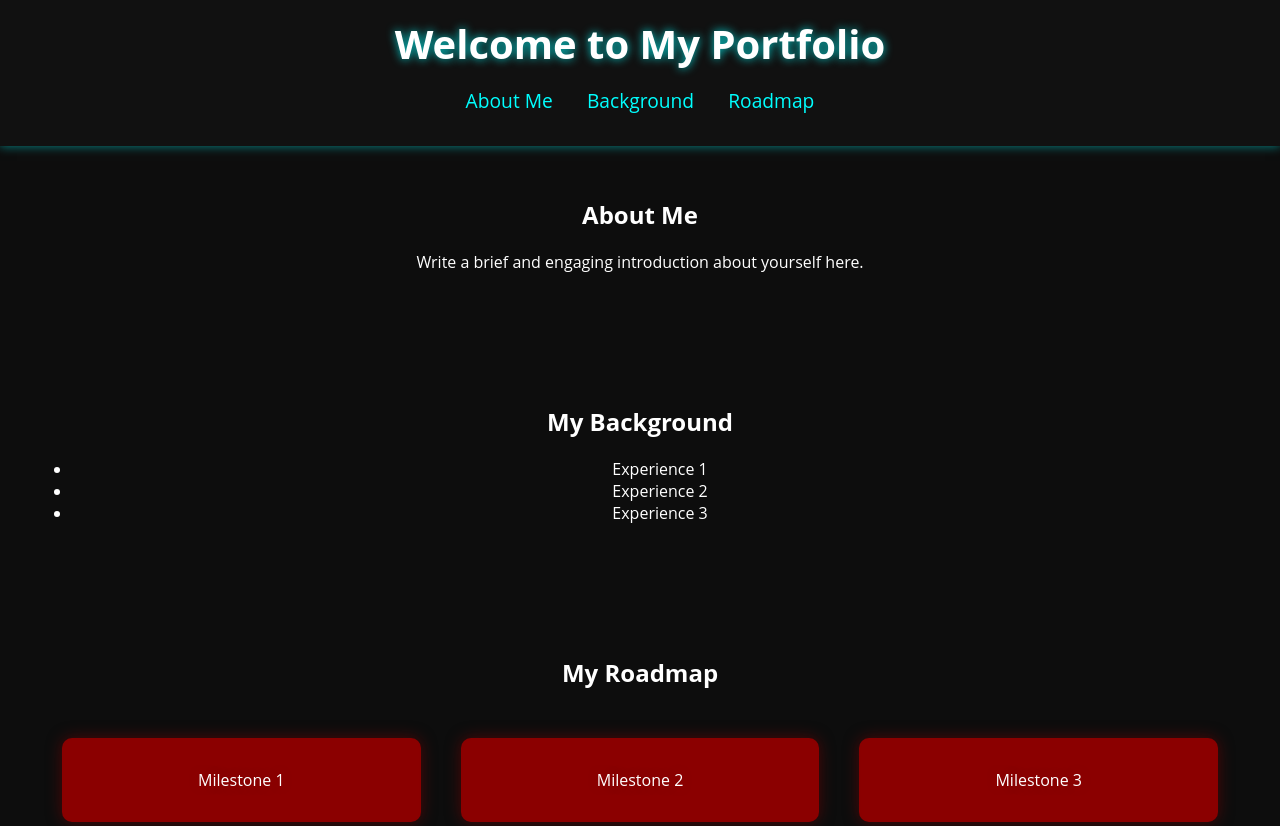
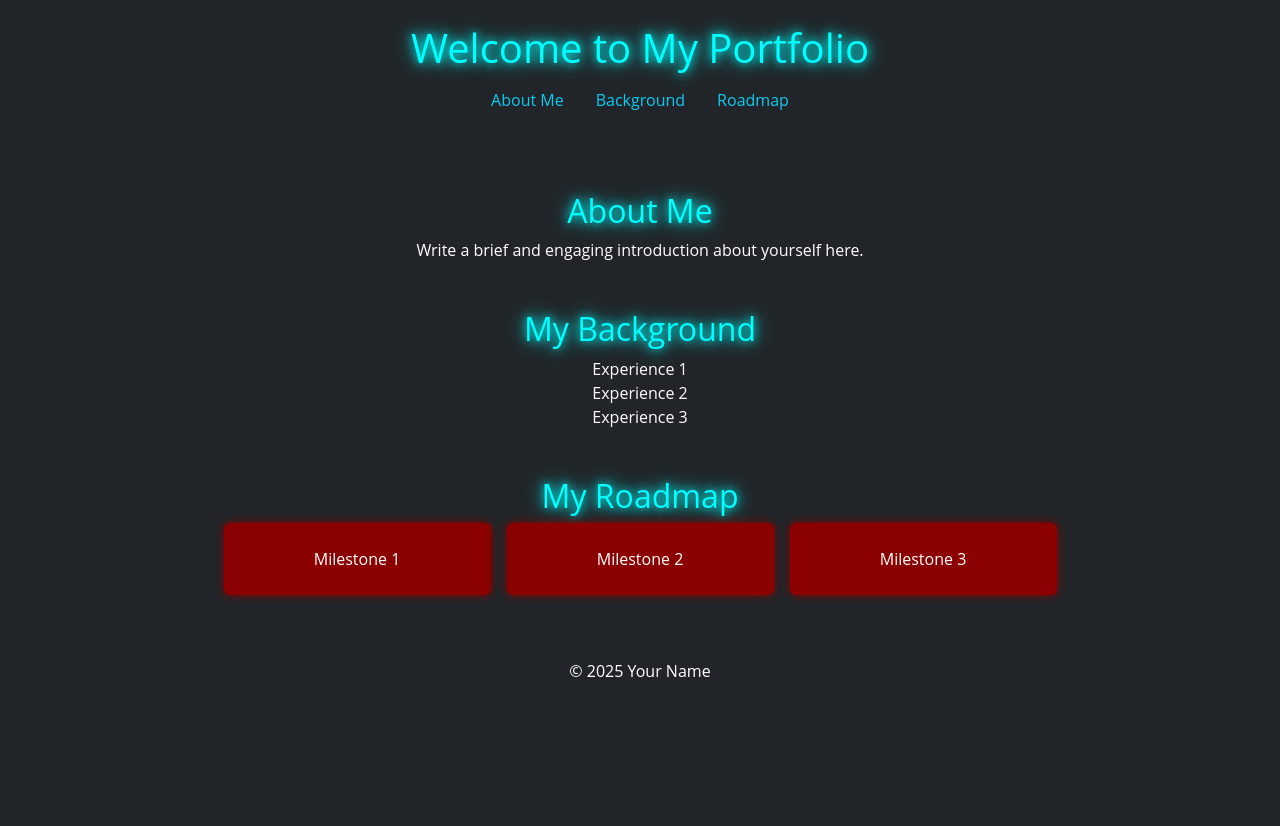
Before and after one commit to JcAPC/praktis, a plain HTML site: page home/index.html in a window 1280 px wide. Shown: the top 826 px of the page. After the commit the page ends 800 px from the top, so only its background shows below. Drawn offline with nearby package versions, Linux system fonts and the light colour scheme.

Commit message:
Commited na po

```diff
--- a/home/index.html
+++ b/home/index.html
@@ -2,50 +2,67 @@
 <html lang="en">
 <head>
     <meta charset="UTF-8">
-    <meta name="viewport" content="width=device-width, initial-scale=1.0">
+    <meta name="viewport" content="width=device-width, initial-scale=1">
     <title>My Portfolio</title>
+
+    <!-- Bootstrap 5 CSS -->
+    <link href="https://cdn.jsdelivr.net/npm/bootstrap@5.3.0/dist/css/bootstrap.min.css" rel="stylesheet">
+
+    <!-- Custom CSS -->
     <link rel="stylesheet" href="styles.css">
 </head>
-<body>
+<body class="bg-dark text-white">
 
-    <header>
-        <h1>Welcome to My Portfolio</h1>
+    <header class="text-center py-4">
+        <h1 class="text-neon">Welcome to My Portfolio</h1>
         <nav>
-            <ul>
-                <li><a href="#about">About Me</a></li>
-                <li><a href="#background">Background</a></li>
-                <li><a href="#roadmap">Roadmap</a></li>
+            <ul class="nav justify-content-center">
+                <li class="nav-item"><a class="nav-link text-info" href="#about">About Me</a></li>
+                <li class="nav-item"><a class="nav-link text-info" href="#background">Background</a></li>
+                <li class="nav-item"><a class="nav-link text-info" href="#roadmap">Roadmap</a></li>
             </ul>
         </nav>
     </header>
 
-    <section id="about">
-        <h2>About Me</h2>
+    <main class="container">
+        <section id="about" class="text-center my-5">
+            <h2 class="text-neon">About Me</h2>
             <p>Write a brief and engaging introduction about yourself here.</p>
         </section>
 
-    <section id="background">
-        <h2>My Background</h2>
-        <ul>
+        <section id="background" class="text-center my-5">
+            <h2 class="text-neon">My Background</h2>
+            <ul class="list-unstyled">
                 <li>Experience 1</li>
                 <li>Experience 2</li>
                 <li>Experience 3</li>
             </ul>
         </section>
 
-    <section id="roadmap">
-        <h2>My Roadmap</h2>
-        <div class="roadmap-container">
-            <div class="roadmap-item" data-tooltip="First milestone achieved!">Milestone 1</div>
-            <div class="roadmap-item" data-tooltip="Working on this milestone!">Milestone 2</div>
-            <div class="roadmap-item" data-tooltip="Future milestone!">Milestone 3</div>
+        <section id="roadmap" class="text-center my-5">
+            <h2 class="text-neon">My Roadmap</h2>
+            <div class="row g-3 justify-content-center">
+                <div class="col-md-3">
+                    <div class="roadmap-item p-4 rounded text-center" data-tooltip="First milestone achieved!">Milestone 1</div>
+                </div>
+                <div class="col-md-3">
+                    <div class="roadmap-item p-4 rounded text-center" data-tooltip="Working on this milestone!">Milestone 2</div>
+                </div>
+                <div class="col-md-3">
+                    <div class="roadmap-item p-4 rounded text-center" data-tooltip="Future milestone!">Milestone 3</div>
+                </div>
             </div>
         </section>
+    </main>
 
-    <footer>
+    <footer class="text-center py-3">
         &copy; 2025 Your Name
     </footer>
 
+    <!-- Bootstrap 5 JS Bundle -->
+    <script src="https://cdn.jsdelivr.net/npm/bootstrap@5.3.0/dist/js/bootstrap.bundle.min.js"></script>
+
+    <!-- Custom JS -->
     <script src="script.js"></script>
 
 </body>
--- a/home/styles.css
+++ b/home/styles.css
@@ -1,102 +1,36 @@
-/* Dark Background Theme */
 body {
-    background-color: #0d0d0d; /* Deep black for a clean look */
-    color: white;
+    background-color: #111;
     font-family: 'Open Sans', sans-serif;
-    margin: 0;
-    text-align: center;
 }
 
-/* Header Styling */
-header {
-    background-color: #111; /* Slightly lighter than body for contrast */
-    padding: 1rem 0;
-    text-align: center;
-    box-shadow: 0 0 10px rgba(0, 255, 255, 0.5);
+/* Neon Effect */
+.text-neon {
+    color: #00ffff;
+    text-shadow: 0 0 10px #00ffff, 0 0 20px #00ffff;
 }
 
-header h1 {
-    font-size: 2.5rem;
-    margin: 0;
-    text-shadow: 0 0 10px rgba(0, 255, 255, 0.8);
-}
-
-/* Navigation */
-nav ul {
-    list-style: none;
-    padding: 0;
-}
-
-nav ul li {
-    display: inline;
-    margin: 0 15px;
-}
-
-nav ul li a {
-    color: #0ff;
-    text-decoration: none;
-    font-size: 1.2rem;
-    transition: color 0.3s ease;
-}
-
-nav ul li a:hover {
-    color: #ffcc00;
-}
-
-/* Section Styling */
-section {
-    padding: 2rem;
-    margin-bottom: 2rem;
-}
-
-/* Roadmap Grid using Flexbox */
-.roadmap-container {
-    display: flex;
-    justify-content: center;
-    flex-wrap: wrap;
-    gap: 20px;
-    padding: 20px;
-}
-
+/* Roadmap Styling */
 .roadmap-item {
-    flex: 1 1 300px; /* Flexible width, min 300px */
-    max-width: 400px;
-    height: 80px;
-    background-color: #8b0000; /* Dark Red */
+    background-color: darkred;
     color: white;
-    margin: 10px;
-    display: flex;
-    align-items: center;
-    justify-content: center;
     border-radius: 10px;
+    box-shadow: 0 0 10px darkred;
     cursor: pointer;
-    transition: all 0.3s ease;
-    border: 2px solid rgba(139, 0, 0, 0.7);
-    text-shadow: 0 0 8px rgba(139, 0, 0, 0.6);
-    box-shadow: 0 0 15px rgba(139, 0, 0, 0.5);
+    transition: transform 0.3s ease;
 }
 
 .roadmap-item:hover {
-    transform: translateY(-5px);
-    box-shadow: 0 0 20px rgba(139, 0, 0, 0.9);
+    transform: scale(1.1);
 }
 
-/* Tooltip */
+/* Tooltip Styling */
 .tooltip {
     position: absolute;
-    background: rgba(0, 255, 255, 0.9);
-    color: black;
-    padding: 8px 12px;
+    background-color: rgba(0, 0, 0, 0.8);
+    color: #fff;
+    padding: 5px 10px;
     border-radius: 5px;
     font-size: 0.9rem;
+    white-space: nowrap;
     display: none;
-    white-space: nowrap;
-    box-shadow: 0 0 10px rgba(0, 255, 255, 0.8);
 }
-
-/* Footer */
-footer {
-    padding: 1rem;
-    background-color: #111;
-    box-shadow: 0 0 10px rgba(0, 255, 255, 0.5);
-}
```
Lines whose indentation alone changed are shown as unchanged.
